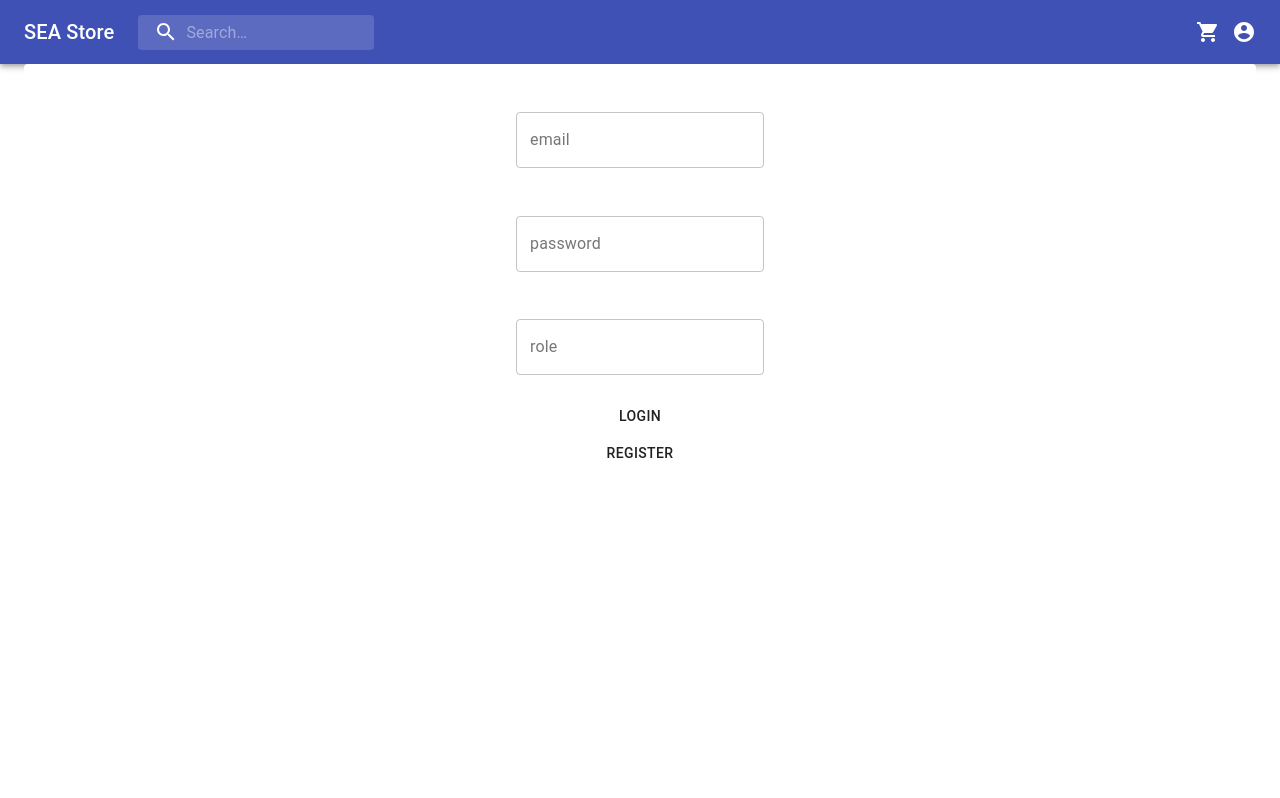
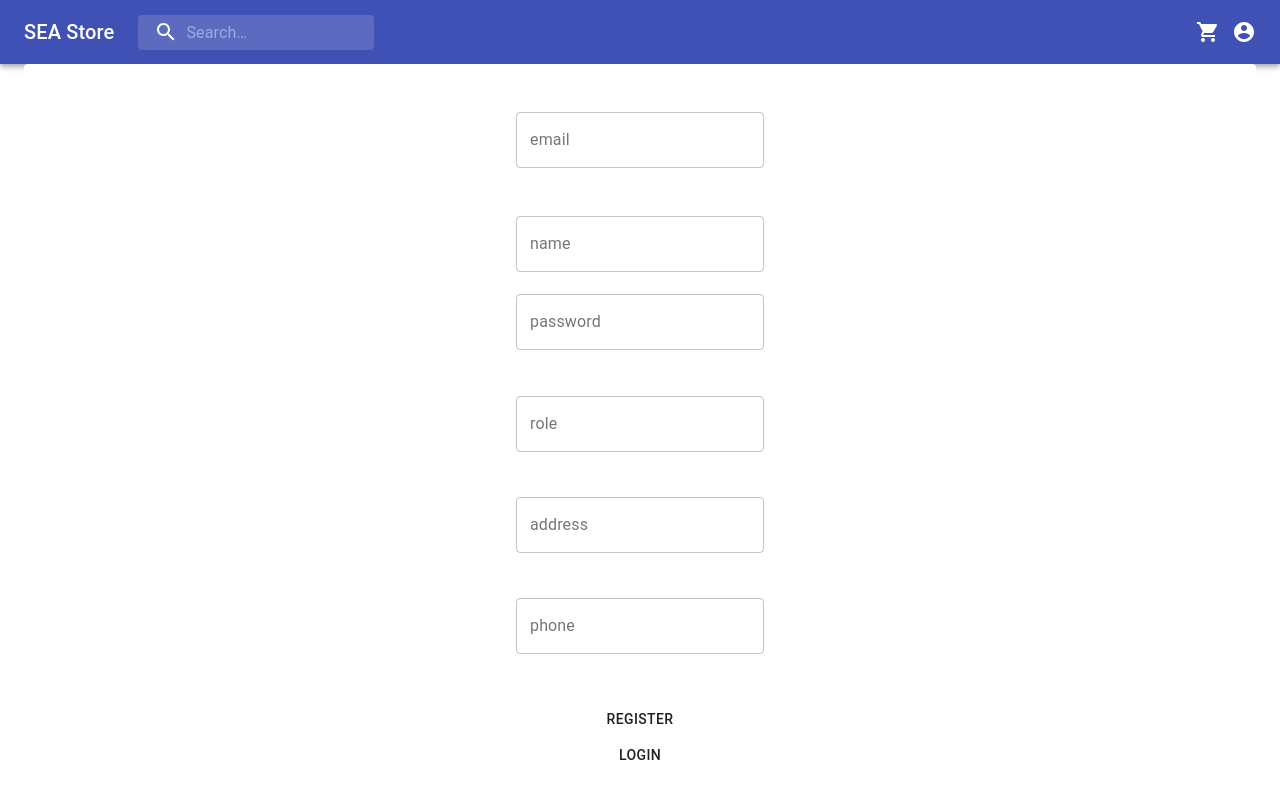
Before and after one commit to JoshEvan/SEA-Store, a React (Create React App) app: page /register in a window 1280 px wide. Built offline with nearby package versions, Linux system fonts and the light colour scheme.

Commit message:
add register page

```diff
--- a/src/App.js
+++ b/src/App.js
@@ -4,6 +4,7 @@ import { ItemList, ItemDetail } from "./pages";
 import "./App.css";
 import {BrowserRouter, Switch, Route, withRouter} from 'react-router-dom'
 import { LoginPage } from "./pages/login";
+import { RegisterPage } from "./pages/register";
 
 
 function App() {
@@ -21,7 +22,7 @@ function App() {
                     path = "/login" component={LoginPage}
                 />
                 <Route
-                    path = "/register" component={LoginPage}
+                    path = "/register" component={RegisterPage}
                 />
             </Switch>
         </BrowserRouter>
--- a/src/pages/login.js
+++ b/src/pages/login.js
@@ -1,12 +1,10 @@
 import React from "react";
-import { Formik, Field, useField, FieldAttributes, FieldArray } from "formik";
+import { Formik, useField } from "formik";
 import {
   TextField,
   Button,
   Container,
-  Grid,
   Paper,
-  Snackbar,
 } from "@material-ui/core";
 import { Link } from "react-router-dom";
 import * as yup from "yup";
@@ -15,8 +13,8 @@ import { login } from "../services/users";
 import { Header } from '../components/organism';
 
 const validationSchema = yup.object({
-  email: yup.string().email().required("Email must be filled"),
-  password: yup.string().required("Password must be filled"),
+  email: yup.string().email().required(),
+  password: yup.string().required(),
   role: yup
     .mixed()
     .oneOf(["ADMIN", "CUSTOMER", "MERCHANT"])
--- a/src/pages/register.js
+++ b/src/pages/register.js
@@ -0,0 +1,182 @@
+import React from "react";
+import { Formik, useField } from "formik";
+import { TextField, Button, Container, Paper } from "@material-ui/core";
+import { Link } from "react-router-dom";
+import * as yup from "yup";
+import { Redirect, useHistory, withRouter } from "react-router-dom";
+import { register } from "../services/users";
+import { Header } from "../components/organism";
+
+const validationSchema = yup.object({
+  email: yup.string().email().required(),
+  name: yup.string().email().required(),
+  address: yup.string().email().required(),
+  phone: yup.string().email().required(),
+  password: yup.string().required(),
+  role: yup
+    .mixed()
+    .oneOf(["ADMIN", "CUSTOMER", "MERCHANT"])
+    .required("Role must be filled ADMIN / MERCHANT / CUSTOMER"),
+});
+
+const TextFieldWValidation = ({ placeholder, type, ...props }) => {
+  const [field, meta] = useField(props);
+  const errorText = meta.error && meta.touched ? meta.error : "";
+  return (
+    <TextField
+      label={placeholder}
+      type={type}
+      InputLabelProps={props.InputLabelProps}
+      {...field}
+      helperText={errorText}
+      error={!!errorText}
+      variant="outlined"
+    />
+  );
+};
+
+export class RegisterPage extends React.Component {
+  constructor(props) {
+    super(props);
+    this.state = {
+      snackbar: {
+        isShown: false,
+        msg: "",
+        parentCallback: this.closeSnackbar(),
+      },
+    };
+  }
+
+  submitLogin = async (data) => {
+    let res = await register(data);
+    console.log(res);
+    if (res !== null) {
+      localStorage.setItem("token", res.token);
+    } else {
+      this.setState({
+        snackbar: {
+          isShown: true,
+          msg: "invalid username and password [x]".split(),
+        },
+      });
+    }
+  };
+
+  closeSnackbar = () => {
+    this.setState({
+      snackbar: {
+        isShown: false,
+        msg: [],
+      },
+      pass: false,
+    });
+  };
+
+  render() {
+    if (localStorage.getItem("token")) {
+      return <Redirect to="/" />;
+    }
+    if (this.state.pass) {
+      return <Redirect to="/" />;
+    }
+
+    return (
+      <div>
+        <Header></Header>
+        <Container style={{ textAlign: "center" }}>
+          <Paper elevation={0} style={{ padding: "2%" }}>
+            {this.state.snackbar.isShown && (
+              <span style={{ width: "fit-content", color: "red" }}>
+                <div onClick={this.closeSnackbar}>
+                  {this.state.snackbar.msg}
+                </div>
+              </span>
+            )}
+            <Formik
+              initialValues={{
+                email: "",
+                password: "",
+                role: "",
+                address: "",
+                name: "",
+                phone: "",
+              }}
+              onSubmit={(data, { setSubmitting }) => {
+                setSubmitting(true);
+                console.log("SUBMITTING");
+
+                this.submitLogin(data);
+
+                setSubmitting(false);
+                console.log("done submit add data");
+              }}
+              validationSchema={validationSchema}
+            >
+              {({ errors, values, isSubmitting, handleSubmit }) => (
+                <form onSubmit={handleSubmit}>
+                  <div style={{ padding: "2%" }}>
+                    <TextFieldWValidation
+                      placeholder="email"
+                      name="email"
+                      type="input"
+                      as={TextField}
+                    />
+                  </div>
+                  <div style={{ padding: "2%" }}>
+                    <TextFieldWValidation
+                      placeholder="name"
+                      name="name"
+                      type="input"
+                      as={TextField}
+                    />
+                    <div style={{ padding: "2%" }}>
+                      <TextFieldWValidation
+                        placeholder="password"
+                        name="password"
+                        type="password"
+                        as={TextField}
+                      />
+                    </div>
+                    <div style={{ padding: "2%" }}>
+                      <TextFieldWValidation
+                        placeholder="role"
+                        name="role"
+                        type="input"
+                        as={TextField}
+                      />
+                    </div>
+                    <div style={{ padding: "2%" }}>
+                      <TextFieldWValidation
+                        placeholder="address"
+                        name="address"
+                        type="input"
+                        as={TextField}
+                      />
+                    </div>
+                    <div style={{ padding: "2%" }}>
+                      <TextFieldWValidation
+                        placeholder="phone"
+                        name="phone"
+                        type="input"
+                        as={TextField}
+                      />
+                    </div>
+                  </div>
+                  <Button disabled={isSubmitting} type="submit">
+                    register
+                  </Button>
+                </form>
+              )}
+            </Formik>
+            <Link
+              to="/login"
+              style={{ textDecoration: "none", color: "black" }}
+            >
+              <Button>login</Button>
+            </Link>
+          </Paper>
+        </Container>
+      </div>
+    );
+  }
+}
--- a/src/services/api.js
+++ b/src/services/api.js
@@ -1,4 +1,5 @@
 export default async (url, method, body) => {
+  console.log(process.env)
   return await fetch(`${process.env.API_URL}/${url}`, {
     method: method,
     body: body,
```
